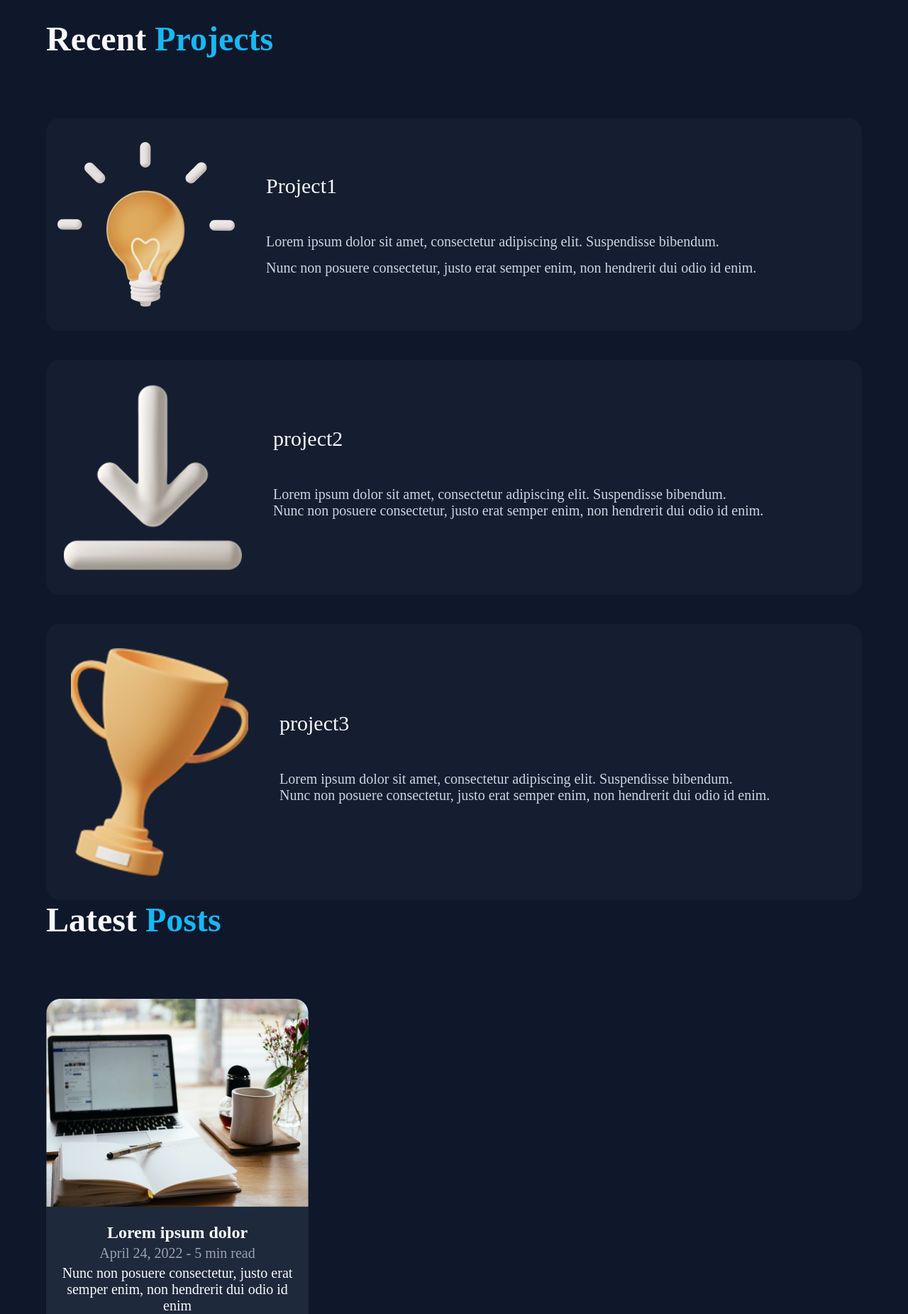
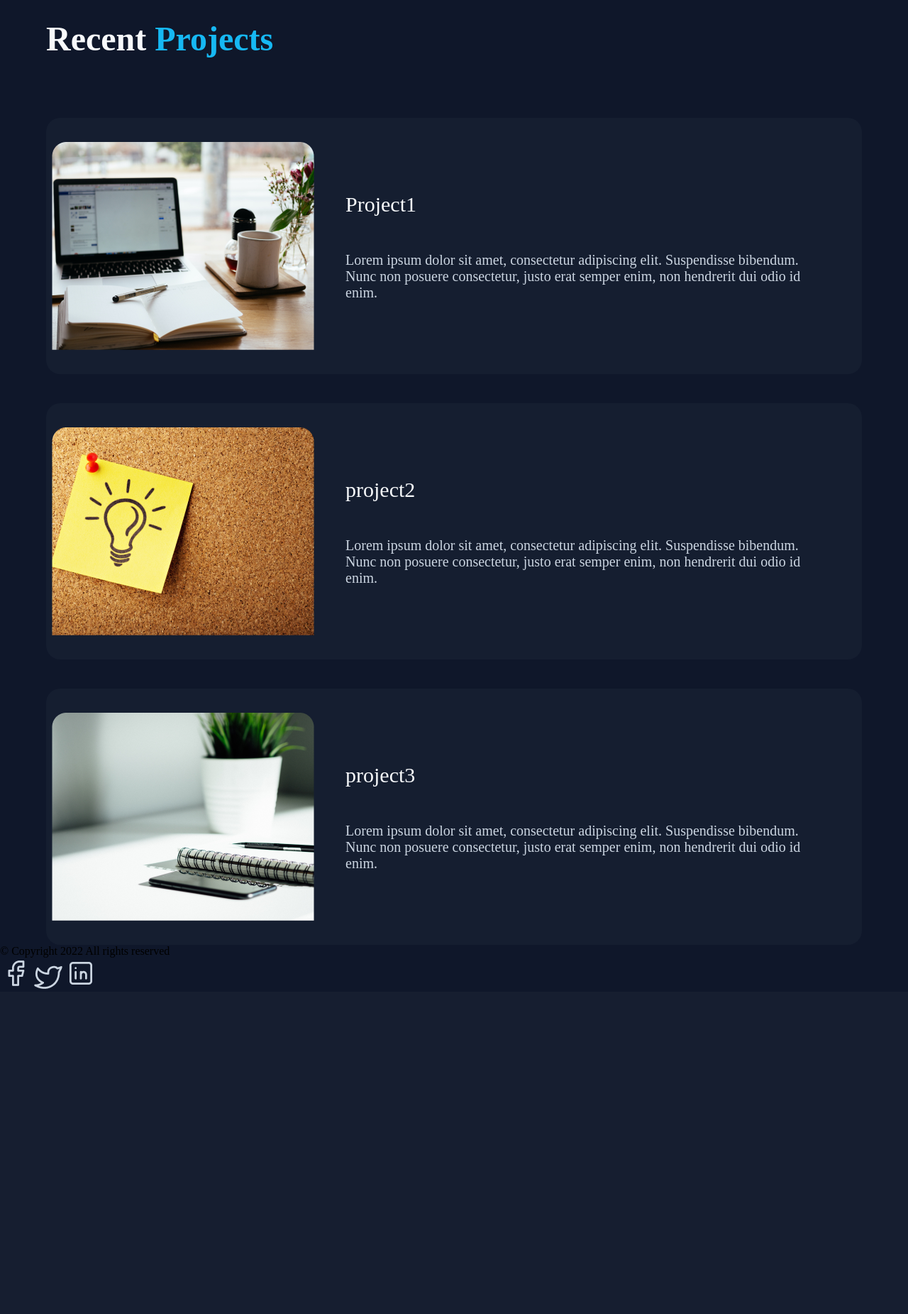
Before and after one commit to arturterbaghdasarov1997/skillwill-blog, a PHP site: page / in a window 1280 px wide. Shown: the part 183-2034 px from the top of the page at 71% size. After the commit the page ends 1576 px from the top, so only its background shows below. Run offline with PHP 8.4, Linux system fonts and the light colour scheme.

Commit message:
Cange files

```diff
--- a/index.php
+++ b/index.php
@@ -3,7 +3,7 @@
 <head>
     <meta charset="UTF-8">
     <meta name="viewport" content="width=device-width, initial-scale=1.0">
-    <title>Document</title>
+    <title>SkillWill Blog</title>
     <link rel="stylesheet" href="style.css">
 
     <?php require "variables.php"; ?>
@@ -42,7 +42,9 @@
     <div class="cards">
 
         <div class="card">
-            <img src="./Assets/Card-Image1.png" alt="">
+            <div class="image">
+                <img src="./Assets/Post1.png" alt="">
+            </div>
             <div class="project1">
                 <h3>
                     Project1
@@ -74,51 +76,6 @@
         </div>
     </section>
 
-<!-- latest posts -->
-<section class="latest-posts">
-    <div class="container-small2">
-        <h2>
-            Latest <span>Posts</span>
-        </h2>
-        <div class="posts">
-        <div class="post">
-            <div class="latest-post">
-        <div class="latest-post-new">
-            <img src="./Assets/Post1.png" alt="">
-            <div class="post1">
-                <div class="text">
-                    <h4>
-                        Lorem ipsum dolor
-                    </h4>
-                    <span>
-                        April 24, 2022 - 5 min read
-                    </span>
-                    <p>
-                        Nunc non posuere consectetur, justo erat semper enim, non hendrerit dui odio id enim
-                    </p>
-                </div>
-            </div>
-
-            <?php
-                for ($i = 0; $i < sizeof($posts); $i++) {
-                    echo '<div class="post2">
-                    <img src="' . $posts[$i]['image'] . '" alt="">
-                    <div class="project1"><h4>' . $posts[$i]['title'] . '</h4><div>
-                    <span>' . $posts[$i]['span'] . '</span>
-                    <p>' . $posts[$i]['body'] . '</p>
-                        </div>
-                    </div>
-                </div>';
-                }
-            ?>
-        </div>
-            </div>
-        </div>
-        </div>
-
-
-</section>
-
     <!-- footer -->
 <div class="footer">
     <div class="container-footer">
--- a/style.css
+++ b/style.css
@@ -127,119 +127,3 @@ p {
     line-height: 23px;
     color: #CBD5E1;
 }
-
-.card div p:first-child {
-    margin-bottom: 14px;
-}
-
-.cards >:first-child img {
-    margin-left: 8px;
-}
-
-.cards >:nth-child(2) img {
-    margin-left: 17px;
-}
-
-.cards >:last-child img {
-    margin-left: 27px;
-}
-
-.latest-posts {
-    margin-bottom: 139px;
-}
-
-.container-small2 {
-    max-width: 1150px;
-    margin: 0 auto;
-}
-
-h4 {
-    font-weight: 700;
-    font-size: 24px;
-    line-height: 28.13px;
-    align-items: center;
-    color: #F8FAFC;
-}
-
-.post span {
-    font-weight: 400;
-    font-size: 20px;
-    line-height: 23.44px;
-    color: #9CA3AF;
-}
-
-p {
-    display: flex;
-    flex-direction: column;
-    font-weight: 400;
-    font-size: 20px;
-    line-height: 23.44px;
-    color: #F8FAFC;
-}
-
-.posts {
-    max-width: 369px;
-}
-
-
-.post {
-    display: flex;
-    gap: 20px;
-}
-
-.latest-post {
-    display: flex;
-    gap: 20px;
-}
-
-.latest-post-new {
-    display: flex;
-    flex-direction: column;
-}
-
-.latest-post-new {
-    background-color: #1E293B;
-    border-radius: 20px;
-    text-align: center;
-}
-
-.text {
-    margin: 22px 13px 71px;
-    display: flex;
-    flex-direction: column;
-    gap: 4px;
-}
-
-.container-small2 {
-    border-bottom: #CBD5E1;
-}
-
-.footer {
-    padding: 34px 0;
-    border-top: solid 1px;
-    border-color: #CBD5E1;
-}
-
-.container-footer {
-    max-width: 1240px;
-    margin: 0 auto;
-    display: flex;
-    justify-content: space-around;
-    align-items: center;
-    gap: 677px;
-}
-
-.container-footer p {
-    font-weight: 500;
-    font-size: 20px;
-    line-height: 23.44px;
-    color: #CBD5E1;
-}
-
-.social {
-    margin: 13px 6px;
-    align-items: center;
-    display: flex;
-    justify-items: center;
-    gap: 10px;
-}
--- a/variables.php
+++ b/variables.php
@@ -3,43 +3,20 @@
     $projects = [
         'title' => 'project2',
         'body' => '<p>Lorem ipsum dolor sit amet, consectetur adipiscing elit. Suspendisse bibendum. <br> Nunc non posuere consectetur, justo erat semper enim, non hendrerit dui odio id enim.</p>',
-        'image' => '<img src="./Assets/Card-Image2.png" alt="">',
+        'image' => '<img src="./Assets/Post2.png" alt="">',
     ];
 
     $projects = [
         [
             'title' => 'project2',
             'body' => '<p>Lorem ipsum dolor sit amet, consectetur adipiscing elit. Suspendisse bibendum. <br> Nunc non posuere consectetur, justo erat semper enim, non hendrerit dui odio id enim.</p>',
-            'image' => 'Assets/Card-Image2.png'
+            'image' => 'Assets/Post2.png'
         ],
 
         [
             'title' => 'project3',
             'body' => '<p>Lorem ipsum dolor sit amet, consectetur adipiscing elit. Suspendisse bibendum. <br> Nunc non posuere consectetur, justo erat semper enim, non hendrerit dui odio id enim.</p>',
-            'image' => 'Assets/Card-Image3.png'
-        ],
-    ];
-
-    $posts = [
-        'title' => 'Lorem ipsum dolor',
-        'span' => 'April 03, 2022 - 4 min read',
-        'body' => '<p>Nunc non posuere consectetur, justo erat semper enim, non hendrerit dui odio id enim</p>',
-        'image' =>  '<img src="./Assets/Post2.png" alt="">',
-    ];
-
-    $posts = [
-        [
-            'title' => 'Lorem ipsum dolor',
-            'span' => 'April 03, 2022 - 4 min read',
-            'body' => '<p>Nunc non posuere consectetur, justo erat semper enim, non hendrerit dui odio id enim</p>',
-            'image' =>  'Assets/Post2.png'
-        ],
-
-        [
-            'title' => 'Lorem ipsum dolor',
-            'span' => 'March 12, 2022 - 6 min read',
-            'body' => '<p>Nunc non posuere consectetur, justo erat semper enim, non hendrerit dui odio id enim</p>',
-            'image' =>  'Assets/Post3.png'
+            'image' => 'Assets/Post3.png'
         ],
     ];
 ?>
```
Also changed, not shown: Assets/Card-Image1.png (deleted), Assets/Card-Image2.png (deleted), Assets/Card-Image3.png (deleted).
